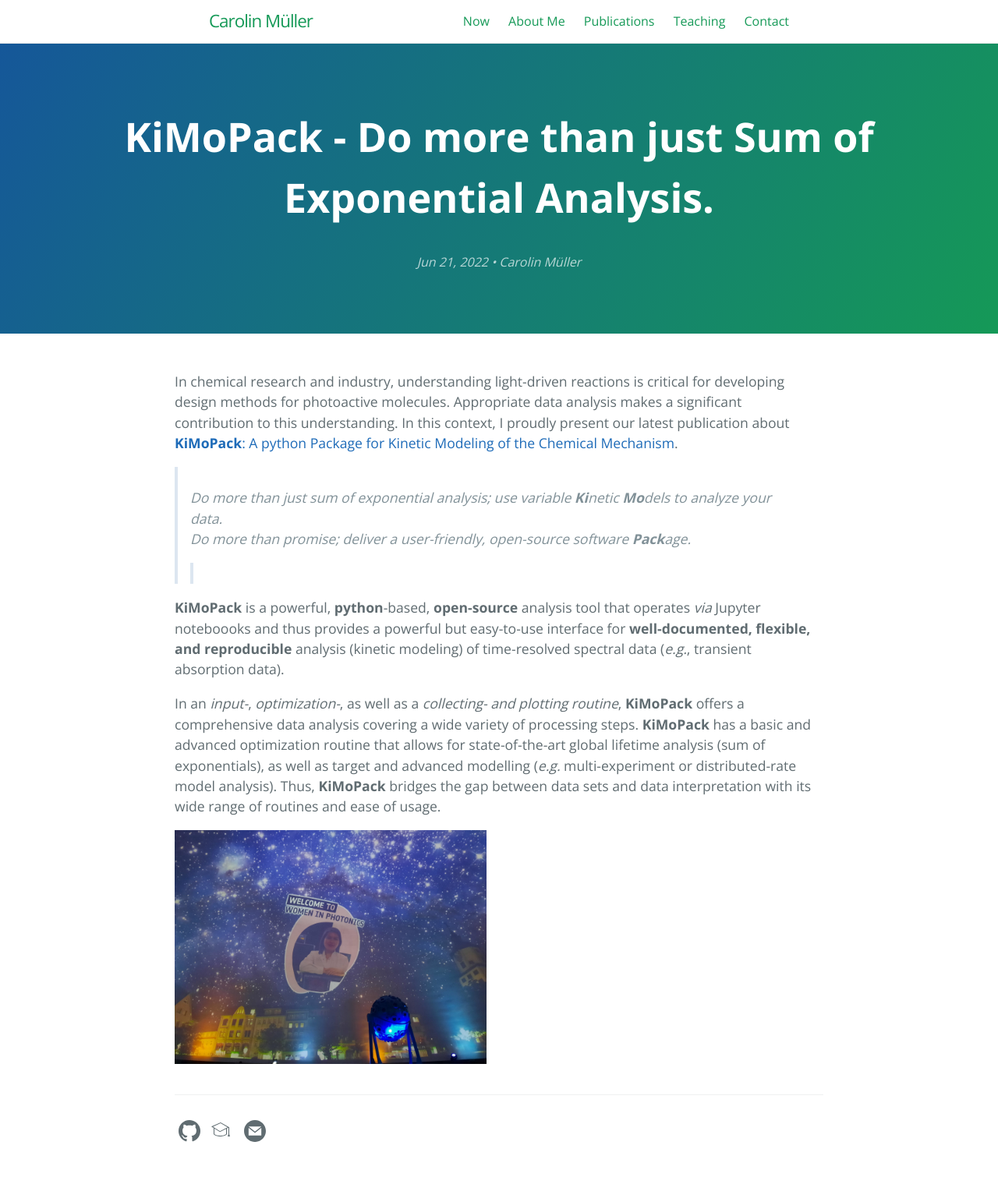
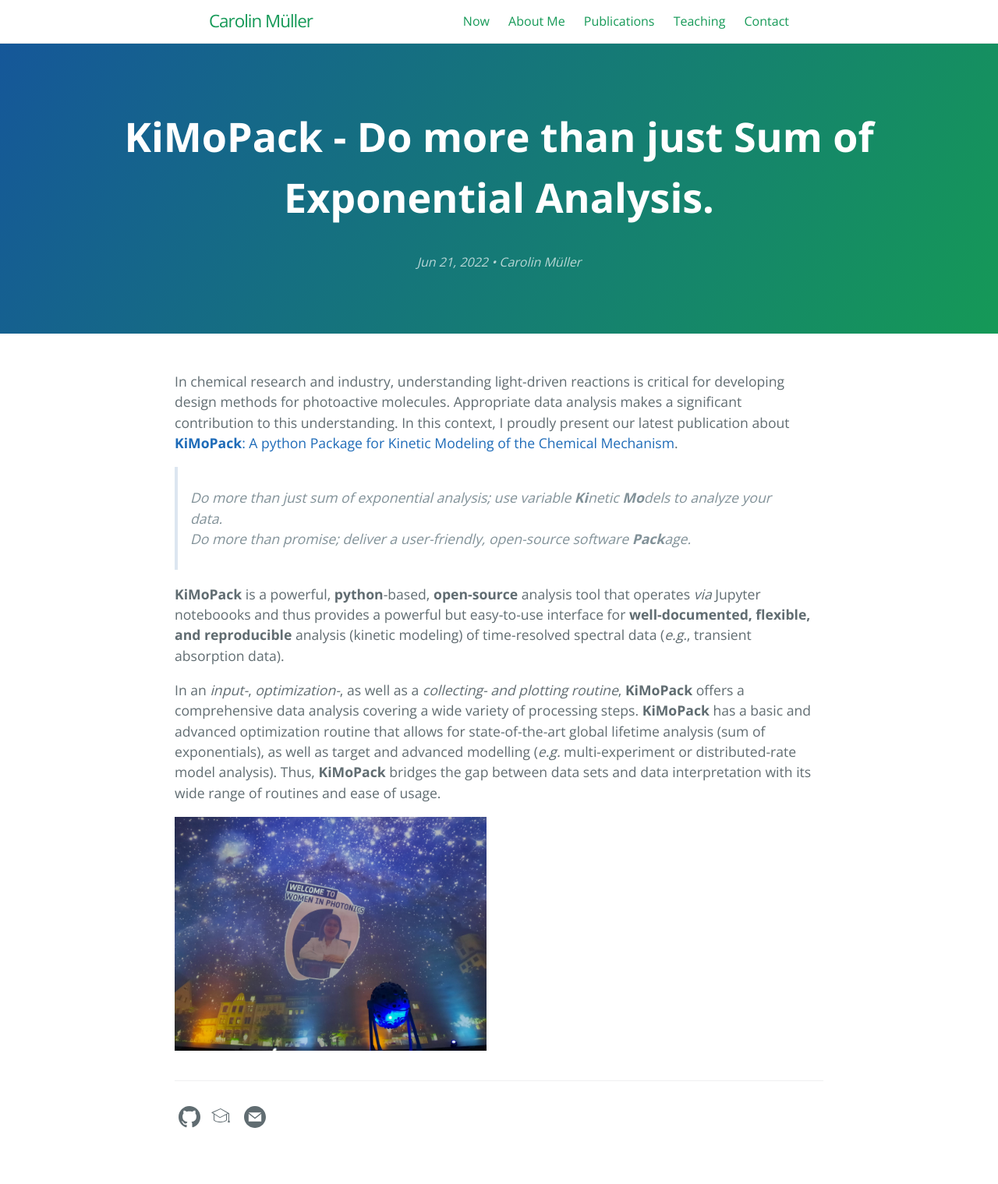
Before and after one commit to carolin-m/carolin-m.github.io, a Jekyll site: the page built from _posts/2022-06-21-KiMoPack.md, in a window 1280 px wide. Shown: the whole page at 78% size. Built offline with Jekyll 4.4.1, drawn with Linux system fonts in a browser that asks for light colours.

Commit message:
Update 2022-06-21-KiMoPack.md

```diff
--- a/_posts/2022-06-21-KiMoPack.md
+++ b/_posts/2022-06-21-KiMoPack.md
@@ -9,7 +9,7 @@ In this context, I proudly present our latest publication about [**KiMoPack**: A
 > <br>
 > *Do more than just sum of exponential analysis; use variable **Ki**netic **Mo**dels to analyze your data.* <br>
 > *Do more than promise; deliver a user-friendly, open-source software **Pack**age.* <br>
-> > <br>
+>  <br>
 
 **KiMoPack** is a powerful, **python**-based, **open-source** analysis tool that operates *via* Jupyter noteboooks and thus provides a powerful but easy-to-use interface for **well-documented, flexible, and reproducible** analysis (kinetic modeling) of time-resolved spectral data (*e.g.*, transient absorption data).
 
```
